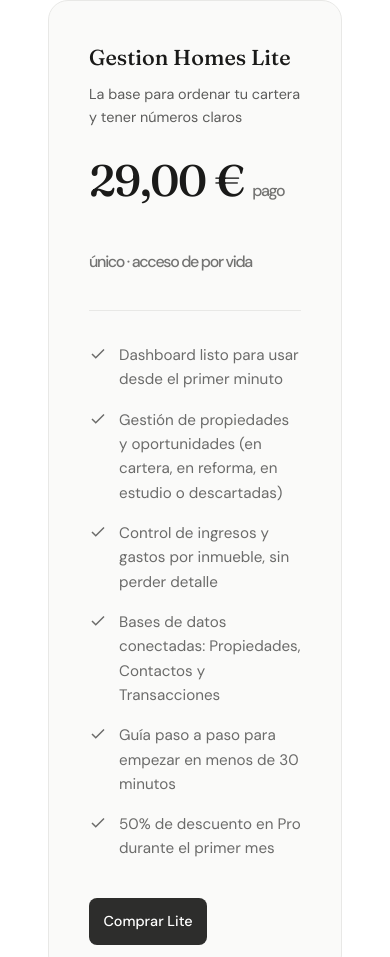
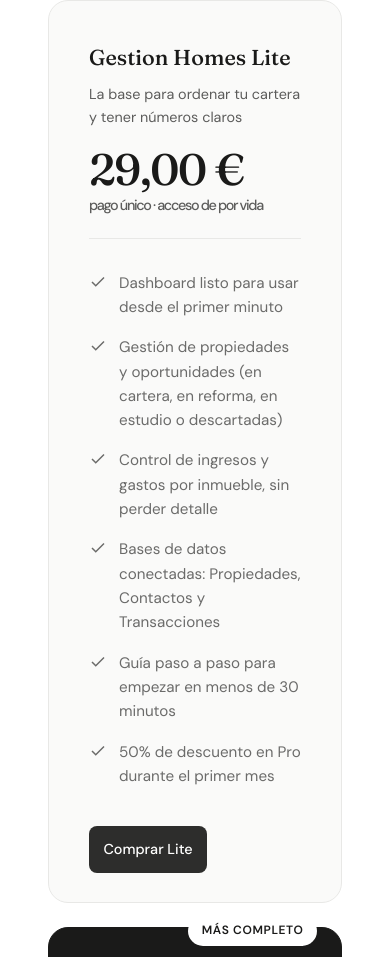
Before and after one commit to davidrdguezarias/gestion-homes, a plain HTML site: page index.html in a window 390 px wide. Shown: the part 3744-4701 px from the top of the page. Drawn offline with Linux system fonts and the light colour scheme; no server answers.

Commit message:
Update index.html
Cambios formato tarjetas

```diff
--- a/index.html
+++ b/index.html
@@ -787,7 +787,33 @@
             display: block;                 /* fuerza segunda línea SIEMPRE */
             font-style: italic;
             color: var(--color-text-secondary);
+        }
+
+        /* === PRICING META (pago único · acceso de por vida) === */
+        .pricing-price .price-meta{
+            font-family: var(--font-body);
+            font-size: 0.95rem;      /* un poco más pequeño que el precio */
+            opacity: 0.7;
+            display: inline-block;
+            margin-left: 0.5rem;
+            white-space: nowrap;     /* en desktop: intenta mantenerse en una línea */
+        }
+
+        /* Ajuste fino del bloque de precio para que no “salte” */
+        .pricing-price{
+            line-height: 1.1;
+        }
+
+        /* En móviles: bajamos el meta a segunda línea limpia */
+        @media (max-width: 640px){
+            .pricing-price .price-meta{
+                display: block;      /* fuerza segunda línea */
+                margin-left: 0;
+                margin-top: 0.25rem;
+                white-space: normal; /* permitimos wrap si hace falta */
+                font-size: 0.9rem;   /* ligeramente más pequeño en móvil */
             }
+        }
 
         /* === RESPONSIVE === */
         @media (max-width: 640px) {
@@ -821,11 +847,7 @@
             .footer-left {
                 flex-direction: column;
             }
-            .h1-accent{
-                display:block;              /* fuerza segunda línea */
-                font-style: italic;
-                color: var(--color-text-secondary);
-            }
+
 
         }
     </style>
```
